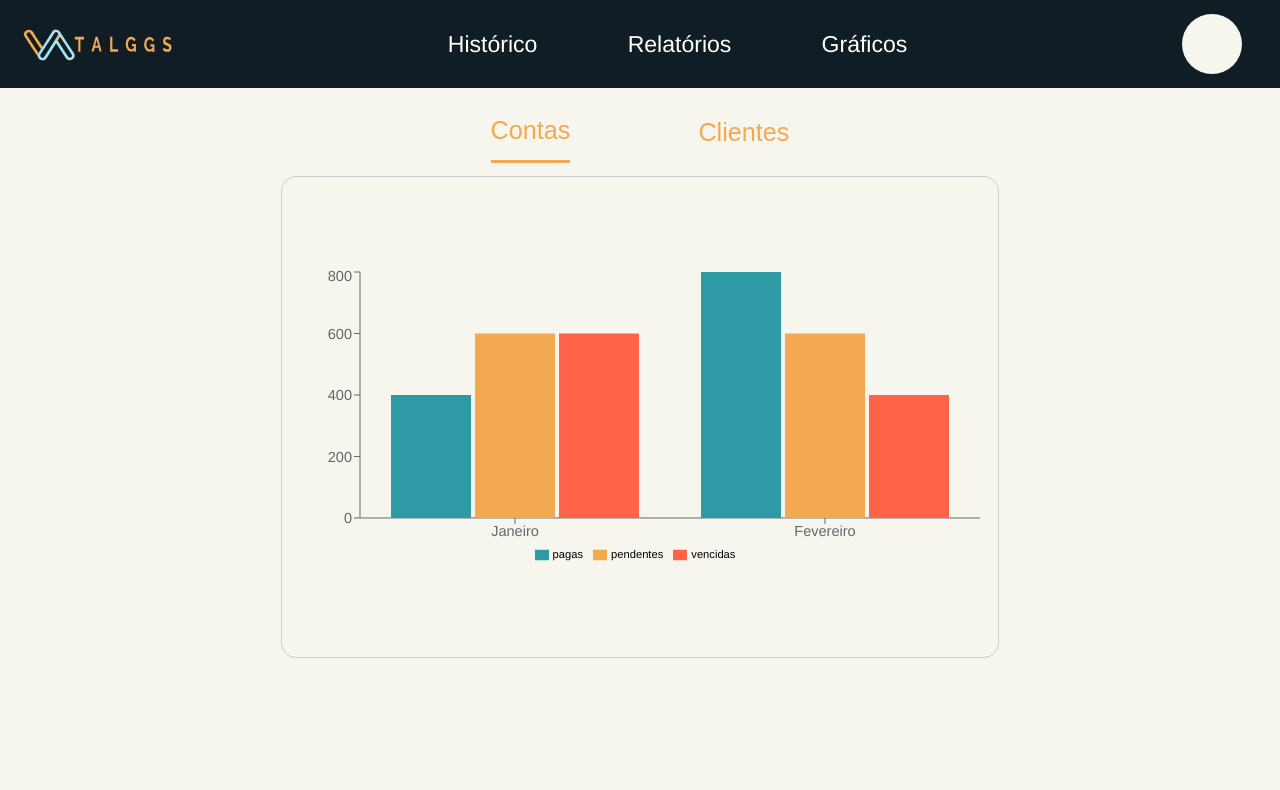
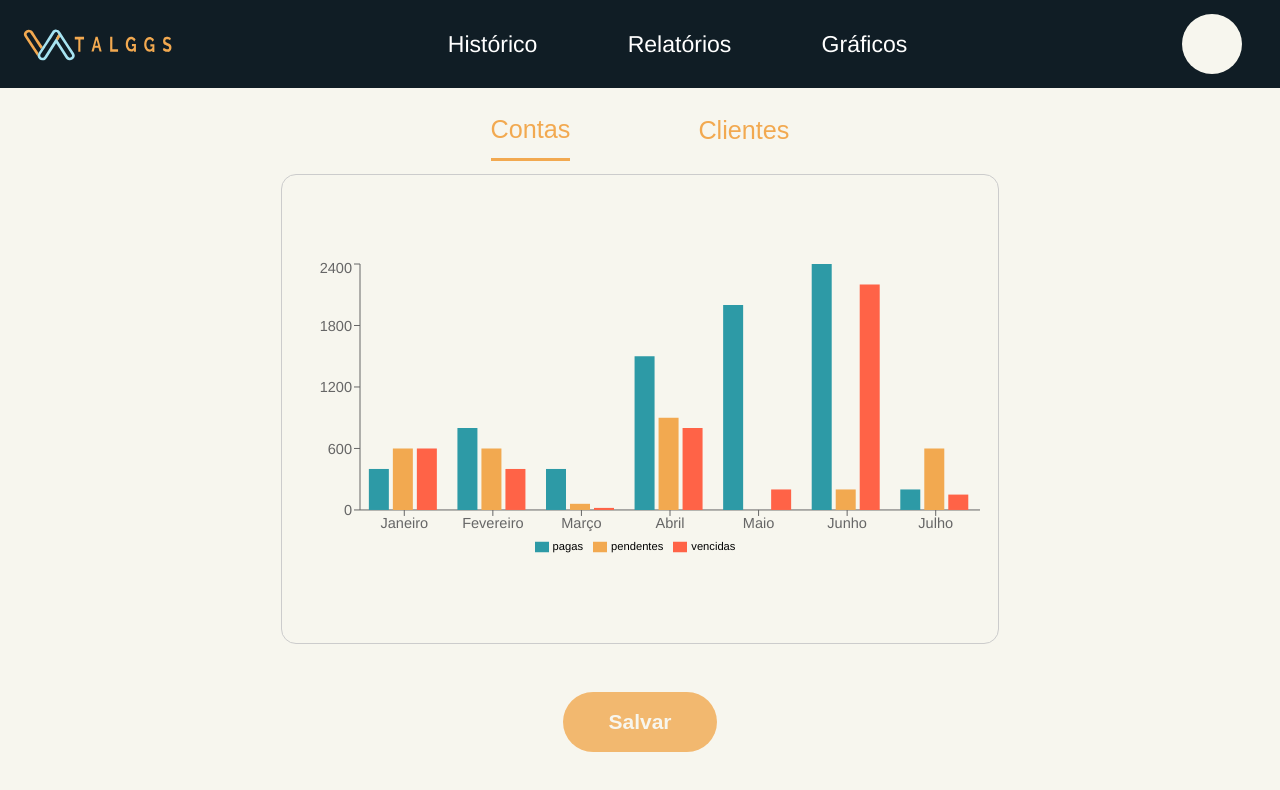
Before and after one commit to matheus-three/talggs-web, a React (Create React App) app: page /createGraphics in a window 1280 px wide. Shown: the top 790 px of the page. Built offline with nearby package versions, Linux system fonts and the light colour scheme.

Commit message:
context graphic feito

```diff
--- a/src/Components/ContextApi/ContextGraphics.jsx
+++ b/src/Components/ContextApi/ContextGraphics.jsx
@@ -1,12 +1,9 @@
 import React, { createContext, useState } from 'react'
-
 
 export const GraphicContext = createContext();
 
 const GraphicsProvider = ({ children }) => {
 
-	// A intencao é, passar esse array por context para Graphic->index, e lá, usar para cada gráfico, seu endpoint
-	//ARRAY MINIMIZADO PARA TESTE
 		const [graphic] = useState(
 			{
 				dataAccounts: [
@@ -16,68 +13,56 @@ const GraphicsProvider = ({ children }) => {
 						pendentes: 600,
 						vencidas: 600
 					},
+					{
+						name: "Fevereiro",
+						pagas: 800,
+						pendentes: 600,
+						vencidas: 400
+					},
+					{
+						name: "Março",
+						pagas: 400,
+						pendentes: 60,
+						vencidas: 20
+					},
+					{
+						name: "Abril",
+						pagas: 1500,
+						pendentes: 900,
+						vencidas: 800
+					},
+					{
+						name: "Maio",
+						pagas: 2000,
+						pendentes: 0,
+						vencidas: 200
+					},
+					{
+						name: "Junho",
+						pagas: 2400,
+						pendentes: 200,
+						vencidas: 2200
+					},
+					{
+						name: "Julho",
+						pagas: 200,
+						pendentes: 600,
+						vencidas: 150
+					}
 				],
 
 				dataAge: [
-					{ group: 'AC', amountPeople: 100 },
-					{ group: 'AL', amountPeople: 2310 },
+					{ group: 'Idade: 18-28', amountPeople: 400 },
+					{ group: 'Idade: 29-39', amountPeople: 600 },
+					{ group: 'Idade: 40-50', amountPeople: 300 },
+					{ group: 'Idade: 51-61', amountPeople: 200 },
+					{ group: 'Idade: 62-72', amountPeople: 30 },
+					{ group: 'Idade: 73-83', amountPeople: 20 },
+					{ group: 'Idade: 83-93', amountPeople: 10 },
+					{ group: 'Idade: 93+', amountPeople: 0 },
 				],
 
 				dataLocation: [
-					{ group: 'Homem', amountPeople: 2410 },
-					{ group: 'Mulher', amountPeople: 2730 },
-				],
-
-				dataGender: [
-					{ group: 'Idade: 18-28', amountPeople: 400 },
-					{ group: 'Idade: 29-39', amountPeople: 600 },
-				]
-			}
-		);
-
-		return (
-			<GraphicContext.Provider value={{ graphic }}>
-				{children}
-			</GraphicContext.Provider>
-		)
-}
-
-
-export default GraphicsProvider;
-
-/*
-
-PARA SALVAR DPS
-
-
-		const saveGraphic = save => {
-			const newGraphic = {
-				id: graphic.length+ 1,
-				name: save.name,
-				stats: save.stats
-			}
-			setGraphicData([...graphic,newGraphic]);
-		}
-
-
-REAL ARRAY
-
-"dataAccounts": [
-				{
-					"name": "Janeiro",
-					"pagas": 400,
-					"pendentes":600,
-					"vencidas":600
-				},
-				{
-					"name": "Fevereiro",
-					"pagas": 800,
-					"pendentes":600,
-					"vencidas":400
-				},
-			],
-
-			"dataAge": [
 					{ group: 'AC', amountPeople: 100 },
 					{ group: 'AL', amountPeople: 2310 },
 					{ group: 'AP', amountPeople: 120 },
@@ -107,21 +92,30 @@ REAL ARRAY
 					{ group: 'DF', amountPeople: 1020 },
 				],
 
-			"dataLocation": [
+				dataGender: [
 					{ group: 'Homem', amountPeople: 2410 },
 					{ group: 'Mulher', amountPeople: 2730 },
-			],
+				]
+			}
+		);
 
-			"dataGender": [
-				{ group: 'Idade: 18-28', amountPeople: 400 },
-				{ group: 'Idade: 29-39', amountPeople: 600 },
-				{ group: 'Idade: 40-50', amountPeople: 300 },
-				{ group: 'Idade: 51-61', amountPeople: 200 },
-				{ group: 'Idade: 62-72', amountPeople: 30 },
-				{ group: 'Idade: 73-83', amountPeople: 20 },
-				{ group: 'Idade: 83-93', amountPeople: 10 },
-				{ group: 'Idade: 93+', amountPeople: 0 },
-			]
+		/*
+		const saveGraphic = save => {
+			const newGraphic = {
+				id: graphic.length+ 1,
+				name: save.name,
+				stats: save.stats
+			}
+			setGraphicData([...graphic,newGraphic]);
+		}
+		*/
+
+		return (
+			<GraphicContext.Provider value={{ graphic }}>
+				{children}
+			</GraphicContext.Provider>
+		)
+}
 
 
-*/
+export default GraphicsProvider;
--- a/src/Components/Pages/CreateGraphics/Graphics/index.tsx
+++ b/src/Components/Pages/CreateGraphics/Graphics/index.tsx
@@ -1,4 +1,4 @@
-import React, { useState, useContext, useEffect } from 'react'
+import React, { useState, useContext } from 'react'
 import { colorsGender, colorsAge, GraphicsStyle, ButtonsTopStyle, PositionStyle, CheckBoxStyle, BottomPositionStyle } from '../../../Assets/styled-components/StylesCreateGraphics';
 import { ButtonStyle } from '../../../Assets/styled-components/StylesCreateReportComponent';
 import {BarChart,XAxis,YAxis,Tooltip,Legend,Bar,PieChart,Pie, Cell, LineChart} from 'recharts'
@@ -8,12 +8,40 @@ import FormControlLabel from '@material-ui/core/FormControlLabel';
 import FormControl from '@material-ui/core/FormControl';
 import FormLabel from '@material-ui/core/FormLabel';
 import { renderActiveShape } from './activeShapeGraphic'
-import  GraphicsProvider, { GraphicContext } from '../../../ContextApi/ContextGraphics';
-
+import { GraphicContext } from '../../../ContextApi/ContextGraphics';
 
 const Graphics = () => {
-    //ISSO SÃO FUNCOES DOS GRAFICOS NAO ESTA RELACIONADO ---------------------------------------
+    interface IGraphicContext {
+        graphic: IGraphic;
+    }
+
+    interface IGraphic {
+        dataAccounts: Array<any>
+        dataAge: Array<any>
+        dataGender: Array<any>
+        dataLocation: Array<any>
+    }
+
+    //context
+    const context: IGraphicContext = useContext(GraphicContext);
+    const { graphic } = context;
+    console.log(graphic);
+    console.log(graphic.dataAccounts);
+
+    //Which graphic
     const [graphicType, setgraphicType] = useState("1")
+
+	//CHART
+	const [state, setState] = useState(0);
+	const onPieEnter = (data, index) => {
+		setState(index);
+	};
+
+	//RADIO FILTER
+	const [value, setValue] = React.useState('sexo');
+	const handleChange = (event) => {
+	  setValue(event.target.value);
+    };
 
 	function handleClick(e){
 		setgraphicType(e.target.id);
@@ -27,56 +55,6 @@ const Graphics = () => {
 		}
 	}
 
-	//CHART
-	const [state, setState] = useState(0);
-
-	const onPieEnter = (data, index) => {
-		setState(index);
-	};
-
-	//RADIO FILTER
-	const [value, setValue] = React.useState('sexo');
-
-	const handleChange = (event) => {
-	  setValue(event.target.value);
-    };
-
-    // FIM  ---------------------------------------
-
-    interface IGraphicContext {
-        graphic: IGraphic;
-    }
-
-    interface IGraphic {
-        dataAccounts: Array<any>
-        dataAge: Array<any>
-        dataGender: Array<any>
-        dataLocation: Array<any>
-    }
-
-
-    //AQUI É O CONTEXT
-    const context: IGraphicContext = useContext(GraphicContext);
-    const { graphic } = context;
-    console.log(graphic);
-    console.log(graphic.dataAccounts);
-
-
-    //E AQUI É UM EXEMPLO MINIMIZADO PARA O GRAFICO Q ESTA ENTRE <GRAPHICSSTYLE>
-	const dataAccounts = [
-		{
-			"name": "Janeiro",
-			"pagas": 400,
-			"pendentes":600,
-			"vencidas":600
-		},
-		{
-			"name": "Fevereiro",
-			"pagas": 800,
-			"pendentes":600,
-			"vencidas":400
-		},
-    ]
 
     return (
     <PositionStyle>
@@ -87,34 +65,7 @@ const Graphics = () => {
 
         <GraphicsStyle>
             {graphicType === "1" &&
-                <BarChart className="BarChart" width={690} height={300} fontSize={"1.3em"} data={dataAccounts}>
-                    <XAxis dataKey="name"/>
-                    <YAxis />
-                    <Tooltip />
-                    <Legend />
-                    <Bar dataKey="pagas" fill="#2D9AA6" />
-                    <Bar dataKey="pendentes" fill="#F2A950" />
-                    <Bar dataKey="vencidas" fill="#FF6347" />
-                </BarChart>
-            }
-        </GraphicsStyle>
-    </PositionStyle>
-    )
-}
-
-export default Graphics
-
-
-/*
-
-<PositionStyle>
-    <ButtonsTopStyle>
-        <button id="1" className="activeBtn" onClick={handleClick}>Contas</button>
-        <button id="2" onClick={handleClick}>Clientes</button>
-    </ButtonsTopStyle>
-    <GraphicsStyle>
-        {graphic === "1" &&
-        <BarChart className="BarChart" width={690} height={300} fontSize={"1.3em"} data={data}>
+                <BarChart className="BarChart" width={690} height={300} fontSize={"1.3em"} data={graphic.dataAccounts}>
                     <XAxis dataKey="name"/>
                     <YAxis />
                     <Tooltip />
@@ -125,12 +76,12 @@ export default Graphics
                 </BarChart>
             }
 
-        {graphic === "2" && value === "sexo" &&
+            {graphicType === "2" && value === "sexo" &&
                 <PieChart width={600} height={400} style={{fontSize: "15px"}}>
                     <Pie
                         activeIndex={state}
                         activeShape={renderActiveShape}
-                data={dataGender}
+                        data={graphic.dataGender}
                         cx={290}
                         text={20}
                         cy={200}
@@ -140,21 +91,20 @@ export default Graphics
                         onMouseEnter={onPieEnter}
                     >
                     {
-                data.map((entry, index) => (
+                        graphic.dataGender.map((entry, index) => (
                             <Cell key={`cell-${index}`} fill={colorsGender[index]}/>
                         ))
                     }
                     </Pie>
-
                 </PieChart>
              }
 
-        {graphic === "2" && value === "idade" &&
+            {graphicType === "2" && value === "idade" &&
                 <PieChart width={600} height={400} style={{fontSize: "15px"}}>
                     <Pie
                         activeIndex={state}
                         activeShape={renderActiveShape}
-            data={dataAge}
+                        data={graphic.dataAge}
                         cx={290}
                         cy={200}
                         innerRadius={60}
@@ -163,7 +113,7 @@ export default Graphics
                         onMouseEnter={onPieEnter}
                         >
                         {
-                data.map((entry, index) => (
+                            graphic.dataAge.map((entry, index) => (
                                 <Cell key={`cell-${index}`} fill={colorsAge[index]}/>
                             ))
                         }
@@ -171,12 +121,12 @@ export default Graphics
                 </PieChart>
             }
 
-        {graphic === "2" && value === "localidade" &&
+            {graphicType === "2" && value === "localidade" &&
                 <PieChart width={600} height={400} style={{fontSize: "15px"}}>
                     <Pie
                         activeIndex={state}
                         activeShape={renderActiveShape}
-                data={dataLocation}
+                        data={graphic.dataLocation}
                         cx={290}
                         cy={200}
                         innerRadius={60}
@@ -190,7 +140,7 @@ export default Graphics
         </GraphicsStyle>
 
         <BottomPositionStyle>
-    {graphic === "2" &&
+        {graphicType === "2" &&
             <CheckBoxStyle>
                 <FormControl component="fieldset">
                 <FormLabel component="legend" style={{marginLeft: "5px", color: "#707070"}}>Filtro</FormLabel>
@@ -202,10 +152,13 @@ export default Graphics
                 </FormControl>
             </CheckBoxStyle>
         }
+
             <ButtonStyle>
                 <button onClick={handleClick}>Salvar</button>
             </ButtonStyle>
         </BottomPositionStyle>
     </PositionStyle>
+    )
+}
 
-*/
+export default Graphics
```
Also changed, not shown: src/Components/Pages/CreateGraphics/index.tsx (+1 -14 lines). Lines whose indentation alone changed are shown as unchanged.
